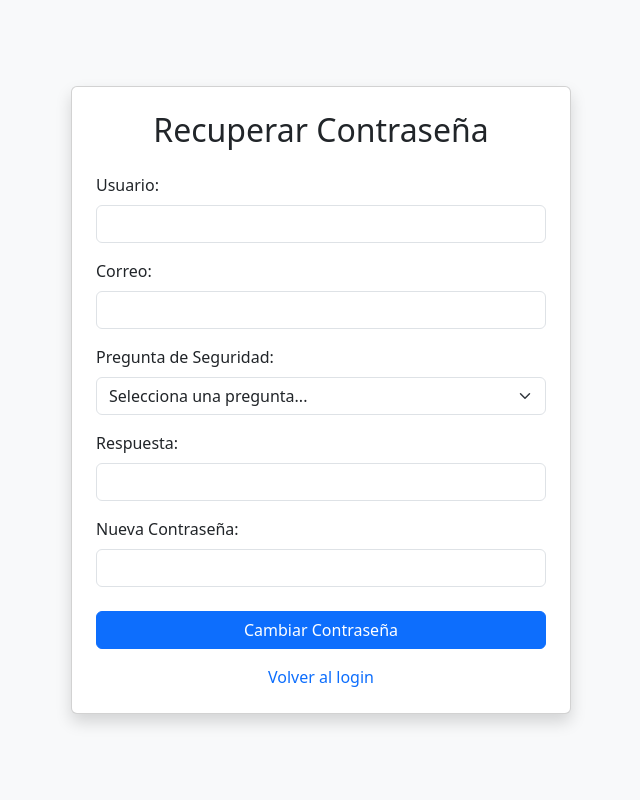
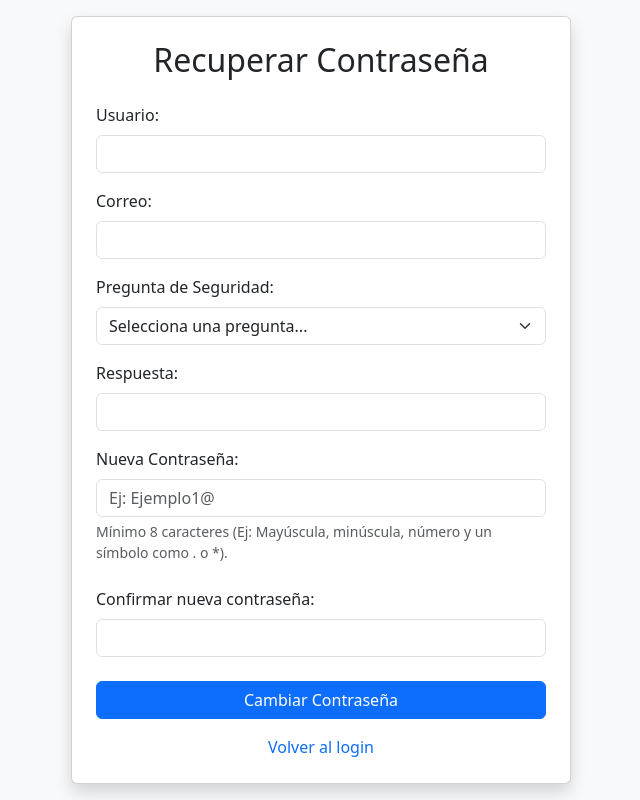
Before and after one commit to Isfrant/CRUD_RESTAURANTE, a PHP site: page /recuperar.php in a window 1280 px wide. Shown: the whole page, without its empty margins (319-959 px from the left). Run offline with PHP 8.4, Linux system fonts and the light colour scheme.

Commit message:
arreglo en la verificacion de contraseña del login

```diff
--- a/home.php
+++ b/home.php
@@ -375,7 +375,7 @@ $usuario = htmlspecialchars($_SESSION['usuario_nombre']);
     <div style="display: none;">
         <div id="pdf-reporte" class="bg-white text-dark p-4" style="width: 1000px;">
             <div class="text-center mb-4 pb-3 border-bottom border-2 border-dark">
-                <h2><i class="bi bi-shop"></i> RestaurantPRO</h2>
+                <h2><i class="bi bi-shop"></i> Restaurante</h2>
                 <h4>Reporte Completo de Inventario</h4>
                 <p class="mb-0 text-muted">Generado el: {{ fechaActual }}</p>
             </div>
--- a/index.php
+++ b/index.php
@@ -64,7 +64,7 @@ if (isset($_POST['login'])) {
 <body class="bg-light">
     <div class="container d-flex justify-content-center align-items-center vh-100">
         <div class="card shadow p-4" style="width: 100%; max-width: 400px;">
-            <h2 class="text-center mb-4">Iniciar Sesión</h2>
+            <h2 class="text-center mb-4">Iniciar Sesión Restaurante</h2>
             <form method="post" action="<?php echo $_SERVER['PHP_SELF']; ?>">
                 <div class="mb-3">
                     <label class="form-label">Usuario:</label>
--- a/recuperar.php
+++ b/recuperar.php
@@ -15,8 +15,9 @@ if (isset($_POST['recuperar'])) {
     $pregunta = $conexion->real_escape_string($_POST['pregunta']);
     $respuesta = $conexion->real_escape_string($_POST['respuesta']);
     $nueva_clave_plana = $_POST['nueva_clave'];
+    $confirmar_nueva_clave =$_POST['confirmar_nueva_clave'];
 
-    if (empty($su) || empty($correo) || empty($pregunta) || empty($respuesta) || empty($nueva_clave_plana)) {
+    if (empty($su) || empty($correo) || empty($pregunta) || empty($respuesta) || empty($nueva_clave_plana) || empty($confirmar_nueva_clave)) {
         echo "<script>alert('Llena todos los campos');</script>";
     } else {
         // Buscamos si el usuario y los demás campos coinciden en la base de datos
@@ -24,6 +25,17 @@ if (isset($_POST['recuperar'])) {
         $consulta = $conexion->query($sql);
 
         if (mysqli_num_rows($consulta) > 0) {
+
+           if ($nueva_clave_plana !== $confirmar_nueva_clave) {
+            echo"<script>alert('Las contraseñas no coinciden. Por favor, inténtalo de nuevo.'); window.history.back();</script>";
+            exit();
+            }
+            $pattern = '/^(?=.*[a-z])(?=.*[A-Z])(?=.*\d)(?=.*[\W_]).{8,}$/';
+
+            if (!preg_match($pattern, $nueva_clave_plana)) {
+            echo"<script>alert('Error: La contraseña no cumple con los requisitos de seguridad. Debe tener al menos 8 caracteres, una mayúscula, una minúscula, un número y un carácter especial.'); window.history.back();</script>";
+            exit();
+             }
             // Si todo coincide, encriptamos la nueva clave en md5
             $nueva_clave_md5 = md5($nueva_clave_plana);
 
@@ -80,7 +92,16 @@ if (isset($_POST['recuperar'])) {
 
                 <div class="mb-4">
                     <label class="form-label">Nueva Contraseña:</label>
-                    <input class="form-control" type="password" name="nueva_clave" required>
+                    <input class="form-control" type="password" name="nueva_clave" required placeholder="Ej: Ejemplo1@" title="Mínimo 8 caracteres, debe incluir una mayúscula, una minúscula, un número y un carácter especial"
+           required>
+           <div class="form-text text-muted">
+                Mínimo 8 caracteres (Ej: Mayúscula, minúscula, número y un símbolo como . o *).
+            </div>
+                </div>
+
+                <div class="mb-4">
+                    <label class="form-label">Confirmar nueva contraseña:</label>
+                    <input class="form-control" type="password" name="confirmar_nueva_clave" required>
                 </div>
 
                 <input class="btn btn-primary w-100 mb-3" type="submit" name="recuperar" value="Cambiar Contraseña">
```
Also changed, not shown: php/exportar_pdf.php (+1 -42 lines), registro.php (+25 -2 lines).
